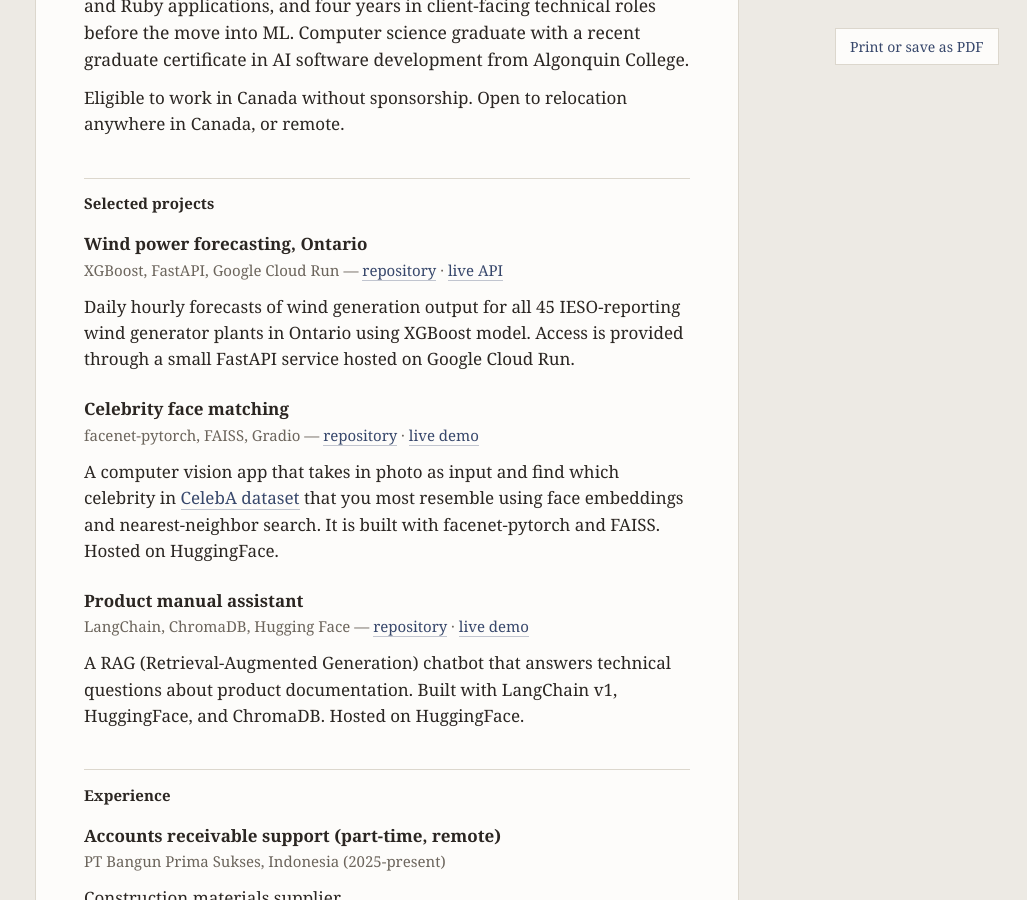
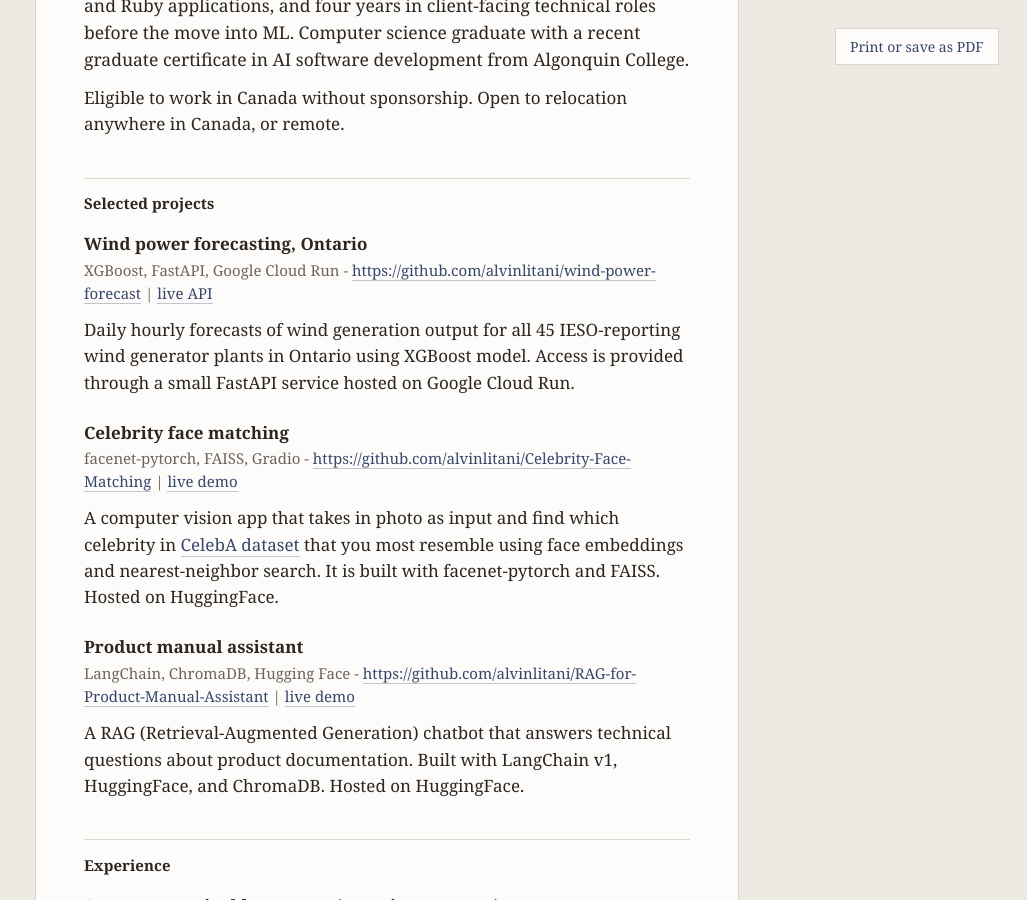
Before and after one commit to alvinlitani/alvinlitani.github.io, a Jekyll site: the page built from index.md, in a window 1280 px wide and 900 px high, scrolled down 413 px. Shown: the whole window, without its empty margins (253-1280 px from the left). Built offline with Jekyll 4.4.1, drawn with Linux system fonts in a browser that asks for light colours.

Commit message:
Repository links expelicitly shown

```diff
--- a/index.md
+++ b/index.md
@@ -19,17 +19,17 @@ Eligible to work in Canada without sponsorship. Open to relocation anywhere in C
 ## Selected projects
 
 ### Wind power forecasting, Ontario
-*XGBoost, FastAPI, Google Cloud Run — [repository](https://github.com/alvinlitani/wind-power-forecast) · [live API](https://wind-forecast-api-654769911920.us-central1.run.app/predictions/latest)*
+*XGBoost, FastAPI, Google Cloud Run - [https://github.com/alvinlitani/wind-power-forecast](https://github.com/alvinlitani/wind-power-forecast) | [live API](https://wind-forecast-api-654769911920.us-central1.run.app/predictions/latest)*
 
 Daily hourly forecasts of wind generation output for all 45 IESO-reporting wind generator plants in Ontario using XGBoost model. Access is provided through a small FastAPI service hosted on Google Cloud Run.
 
 ### Celebrity face matching
-*facenet-pytorch, FAISS, Gradio — [repository](https://github.com/alvinlitani/Celebrity-Face-Matching) · [live demo](https://huggingface.co/spaces/aliauw/celebrity-face-matching)*
+*facenet-pytorch, FAISS, Gradio - [https://github.com/alvinlitani/Celebrity-Face-Matching](https://github.com/alvinlitani/Celebrity-Face-Matching) | [live demo](https://huggingface.co/spaces/aliauw/celebrity-face-matching)*
 
 A computer vision app that takes in photo as input and find which celebrity in [CelebA dataset](http://mmlab.ie.cuhk.edu.hk/projects/CelebA.html) that you most resemble using face embeddings and nearest-neighbor search. It is built with facenet-pytorch and FAISS. Hosted on HuggingFace.
 
 ### Product manual assistant
-*LangChain, ChromaDB, Hugging Face — [repository](https://github.com/alvinlitani/RAG-for-Product-Manual-Assistant) · [live demo](https://huggingface.co/spaces/aliauw/product-manual-assistant)*
+*LangChain, ChromaDB, Hugging Face - [https://github.com/alvinlitani/RAG-for-Product-Manual-Assistant](https://github.com/alvinlitani/RAG-for-Product-Manual-Assistant) | [live demo](https://huggingface.co/spaces/aliauw/product-manual-assistant)*
 
 A RAG (Retrieval-Augmented Generation) chatbot that answers technical questions about product documentation. Built with LangChain v1, HuggingFace, and ChromaDB. Hosted on HuggingFace.
 
```
